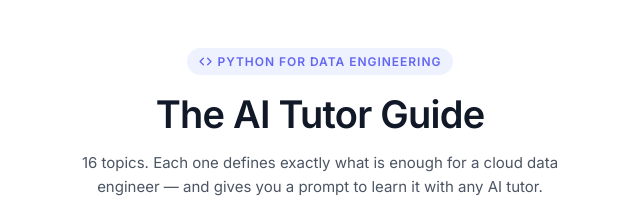
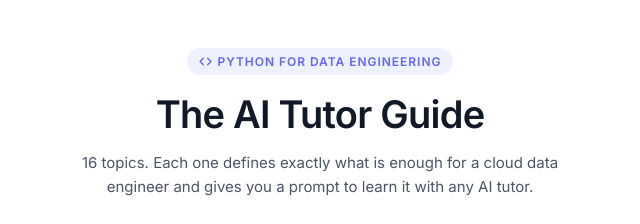
Before and after one commit to mcnusair/python-for-de-ai-tutor, a plain HTML site: page index.html in a window 1280 px wide. Shown: the top 224 px of the page, 320-960 px from the left. Drawn offline with Linux system fonts and the light colour scheme.

Commit message:
Update index.html

```diff
--- a/index.html
+++ b/index.html
@@ -148,7 +148,7 @@ body{font-family:var(--sans);background:var(--bg);color:var(--text);line-height:
     Python for Data Engineering
   </div>
   <h1>The AI Tutor Guide</h1>
-  <p>16 topics. Each one defines exactly what is enough for a cloud data engineer — and gives you a prompt to learn it with any AI tutor.</p>
+  <p>16 topics. Each one defines exactly what is enough for a cloud data engineer and gives you a prompt to learn it with any AI tutor.</p>
   <div class="hero-stats">
     <div class="hero-stat"><div class="hero-stat-num">16</div><div class="hero-stat-lbl">Topics</div></div>
     <div class="hero-divider"></div>
```
